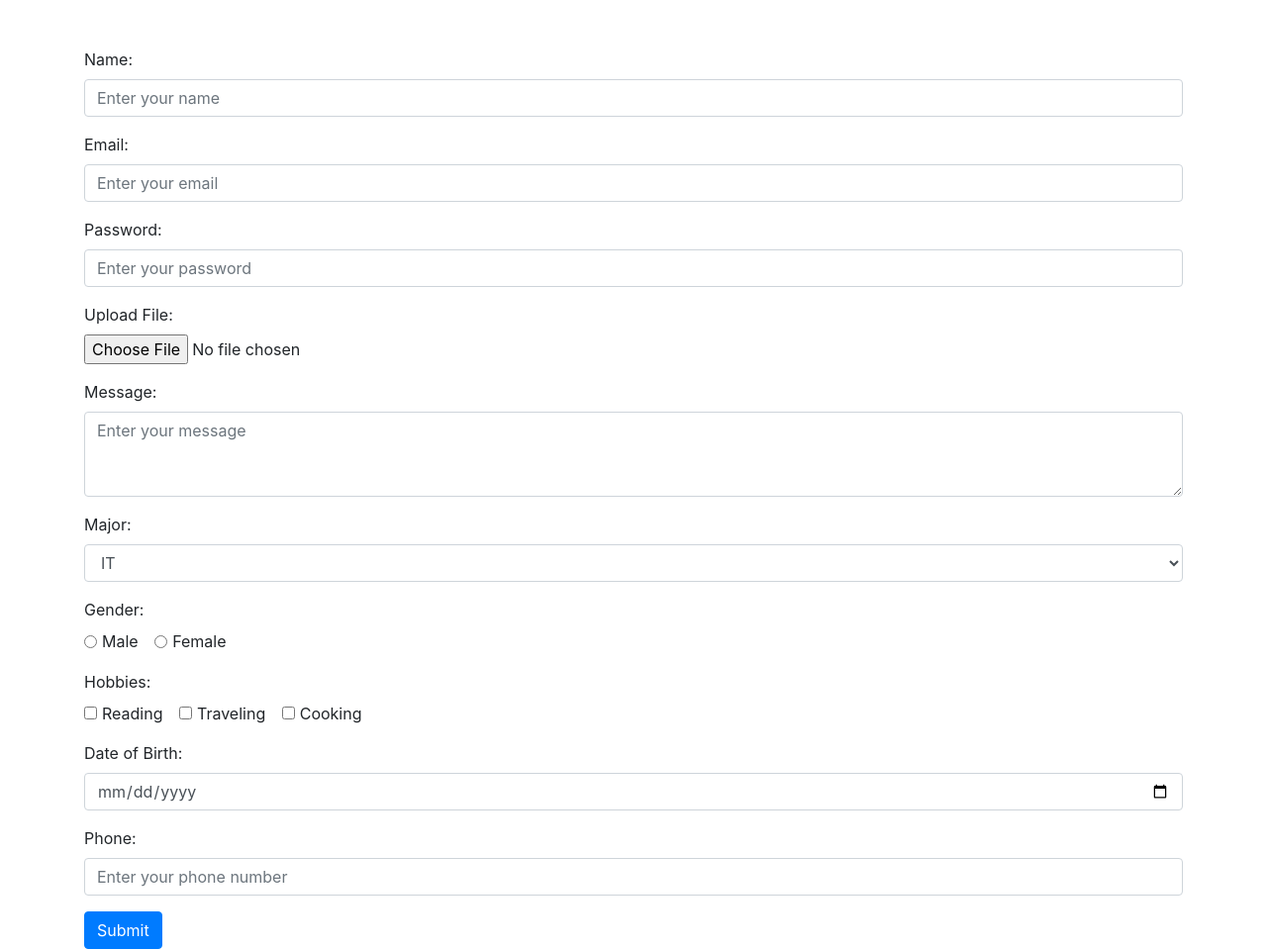
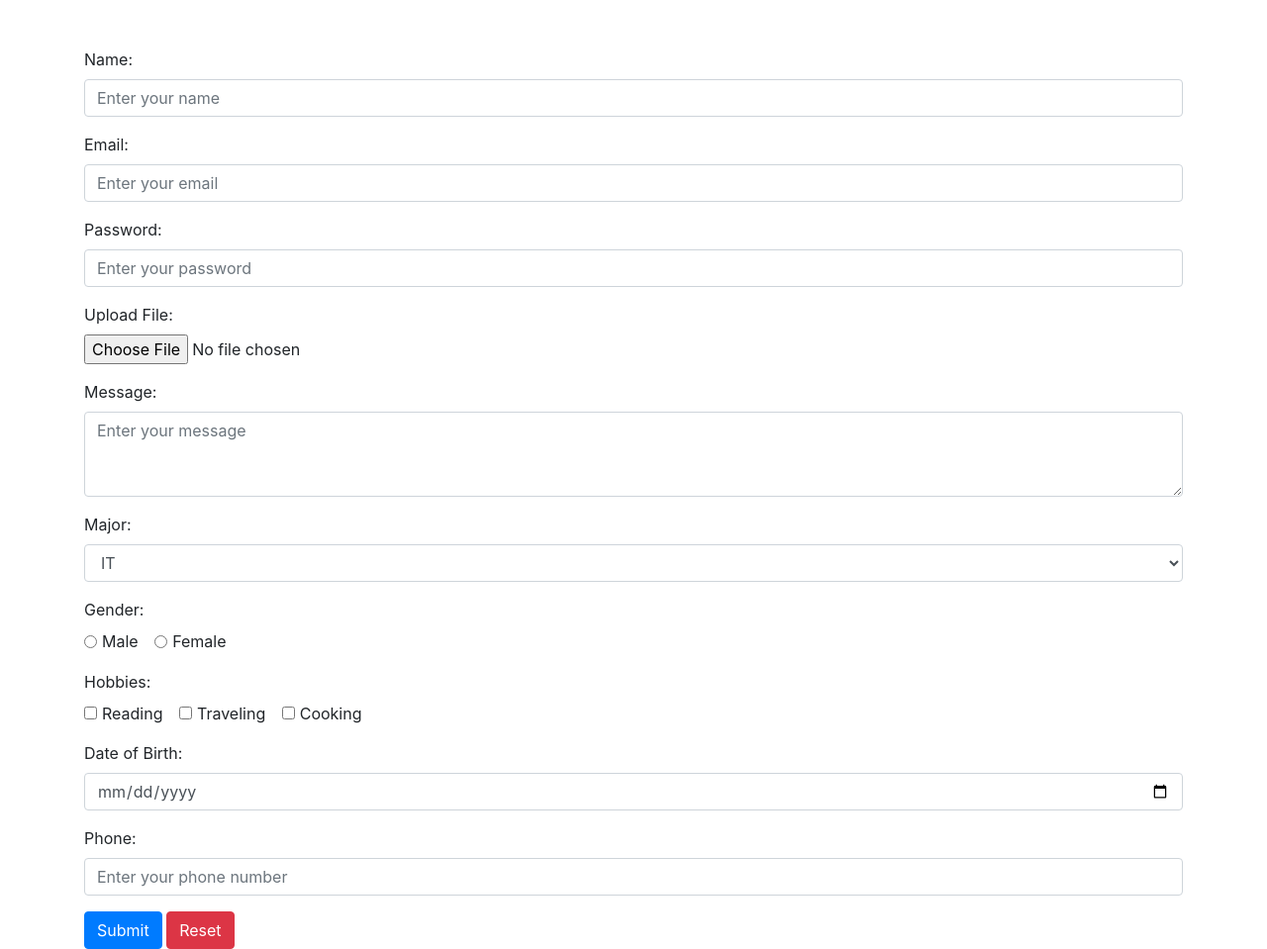
Before and after one commit to Tryy-43/TravelBootstrap, a plain HTML site: page index.html in a window 1280 px wide. Shown: the whole page at 99% size. Drawn offline with nearby package versions, Linux system fonts and the light colour scheme.

Commit message:
Update index.html

```diff
--- a/index.html
+++ b/index.html
@@ -160,6 +160,7 @@
 
         <!-- Submit Button -->
         <button type="submit" class="btn btn-primary">Submit</button>
+        <button type="reset" class="btn btn-danger">Reset</button>
       </form>
     </div>
 
```
